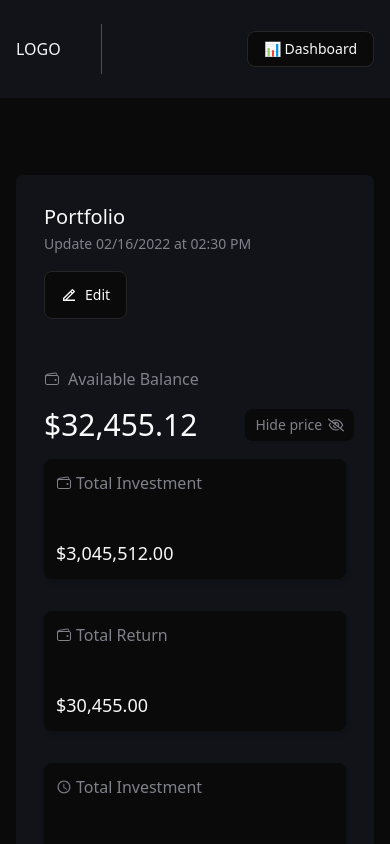
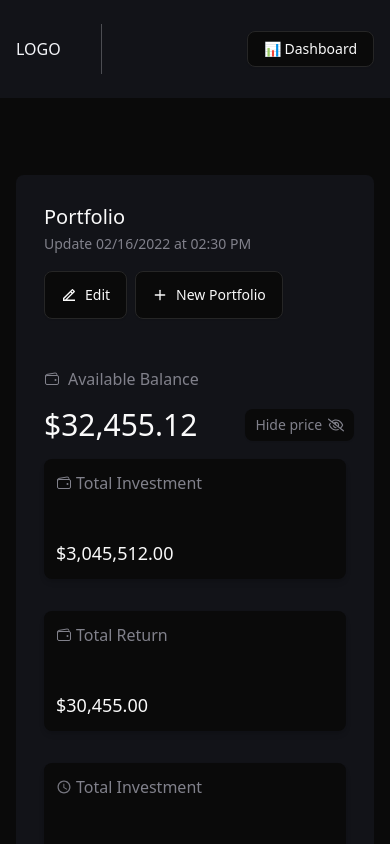
Before and after one commit to rider-cantuaria-eng/stock-tracker, a Next.js app in the folder apps/trade-panel/: page / in a window 390 px wide. Shown: the top 844 px of the page. Built offline with nearby package versions, Linux system fonts and the light colour scheme; what ag-grid-community would draw is missing.

Commit message:
feat(panel): add create portfolio modal

```diff
--- /dev/null
+++ b/apps/trade-panel/src/components/modal/create-portfolio.modal.tsx
@@ -0,0 +1,47 @@
+import { Button } from "@workspace/ui/components/button";
+import {
+	Dialog,
+	DialogClose,
+	DialogContent,
+	DialogFooter,
+	DialogHeader,
+	DialogTitle,
+	DialogTrigger,
+} from "@workspace/ui/components/dialog";
+import { Input } from "@workspace/ui/components/input";
+import { FiPlus } from "react-icons/fi";
+
+export function ModalCreatePortoflio() {
+	return (
+		<Dialog>
+			<form>
+				<DialogTrigger asChild>
+					<Button variant="outline" size="lg">
+						<FiPlus />
+						New Portfolio
+					</Button>
+				</DialogTrigger>
+				<DialogContent className="sm:max-w-[425px]">
+					<DialogHeader>
+						<DialogTitle>Create new Trade Account</DialogTitle>
+					</DialogHeader>
+					<div className="grid gap-4">
+						<Input label="Name" htmlFor="name-1" placeholder="Bybit" />
+						<Input
+							label="Initial Amount"
+							htmlFor="amount-1"
+							placeholder="1"
+							type="number"
+						/>
+					</div>
+					<DialogFooter>
+						<DialogClose asChild>
+							<Button variant="outline">Cancel</Button>
+						</DialogClose>
+						<Button type="submit">Save changes</Button>
+					</DialogFooter>
+				</DialogContent>
+			</form>
+		</Dialog>
+	);
+}
--- a/apps/trade-panel/src/components/portfolio/portfolio-summary.component.tsx
+++ b/apps/trade-panel/src/components/portfolio/portfolio-summary.component.tsx
@@ -4,6 +4,8 @@ import { FaRegEyeSlash } from "react-icons/fa6";
 import { IoMdTime } from "react-icons/io";
 import { IoWalletOutline } from "react-icons/io5";
 import { RiEdit2Line } from "react-icons/ri";
+
+import { ModalCreatePortoflio } from "../modal/create-portfolio.modal";
 
 export function PortfolioSummary() {
 	return (
@@ -18,6 +20,7 @@ export function PortfolioSummary() {
 						<RiEdit2Line />
 						Edit
 					</Button>
+					<ModalCreatePortoflio />
 				</div>
 			</div>
 
--- a/packages/ui/src/components/dialog/index.tsx
+++ b/packages/ui/src/components/dialog/index.tsx
@@ -56,7 +56,7 @@ function DialogContent({
 }) {
   return (
     <DialogPortal data-slot="dialog-portal">
-      <DialogOverlay />
+      <DialogOverlay className="backdrop-blur-sm bg-gradient-to-br from-black/10 via-black/20 to-black/30"/>
       <DialogPrimitive.Content
         data-slot="dialog-content"
         className={cn(
```
